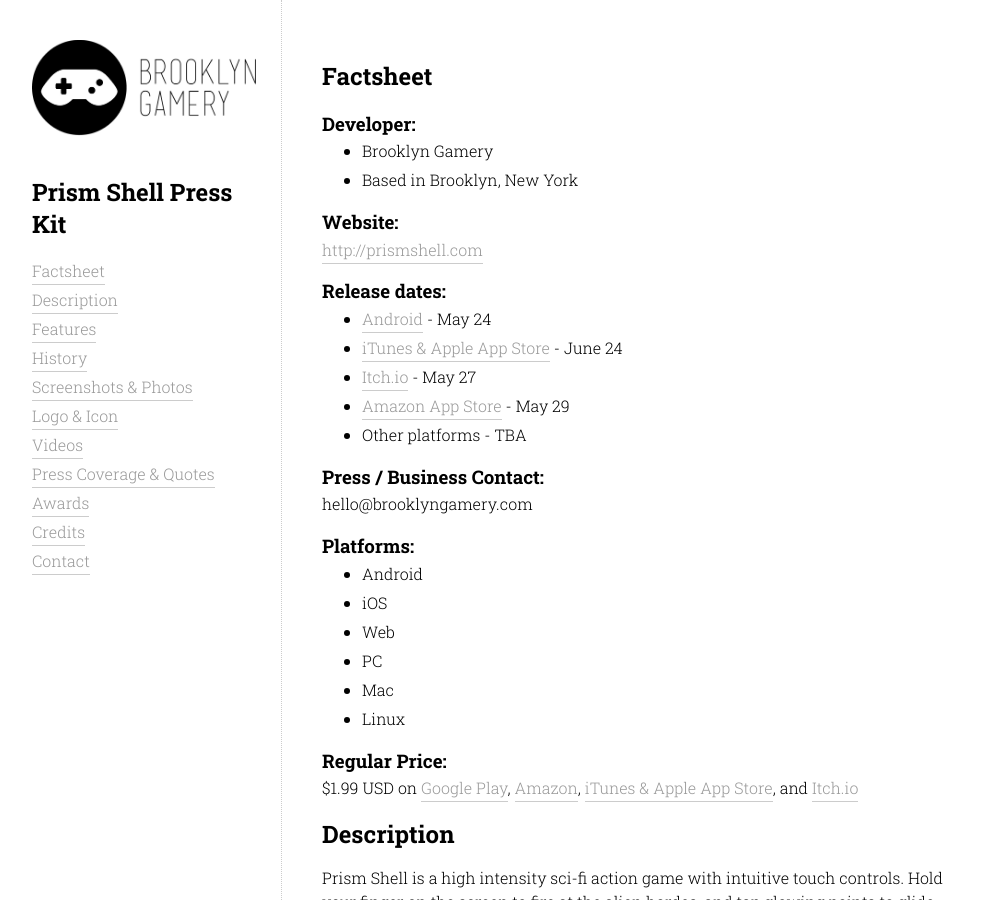
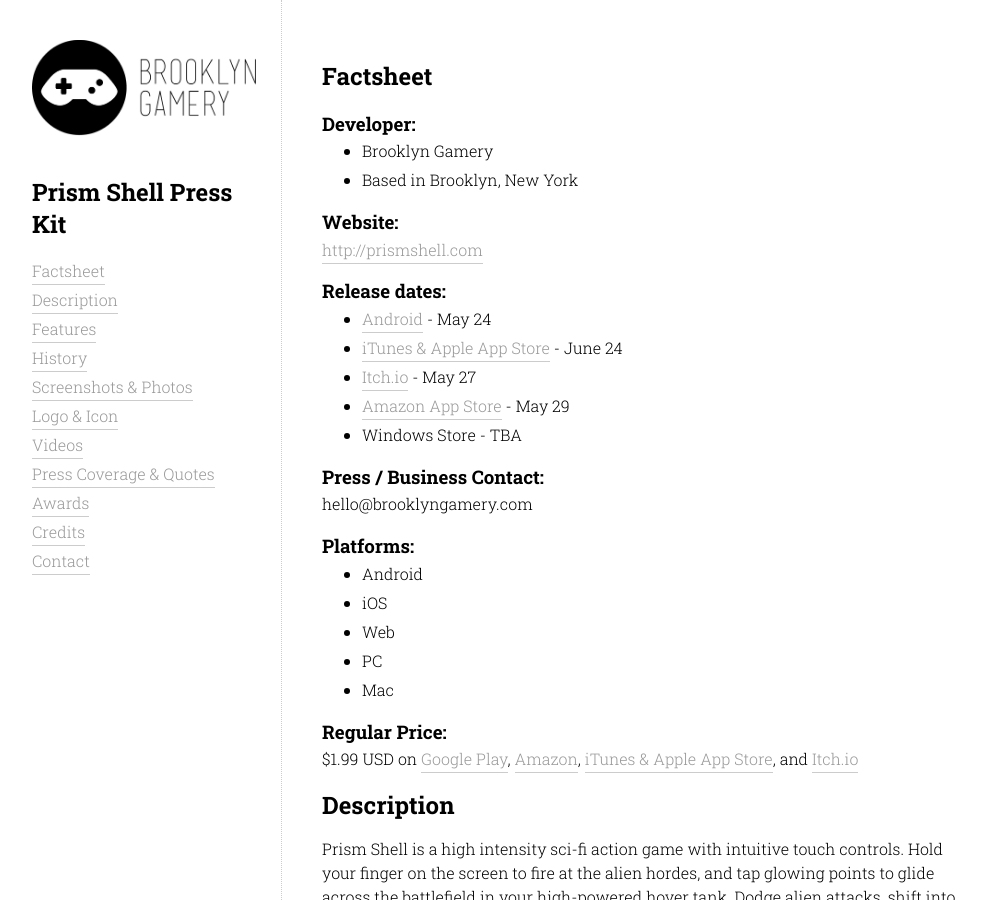
Before and after one commit to BrooklynGamery/brooklyngamery.github.io, a Jekyll site: the page built from presskit/projects/prism-shell/index.html, in a window 1280 px wide and 900 px high. Shown: the whole window, without its empty margins (148-1134 px from the left). Built offline with Jekyll 4.4.1, drawn with Linux system fonts in a browser that asks for light colours.

Commit message:
Update index.html

```diff
--- a/presskit/projects/prism-shell/index.html
+++ b/presskit/projects/prism-shell/index.html
@@ -20,7 +20,7 @@
 		<li><a href="https://itunes.apple.com/us/app/prism-shell/id1003087840?ls=1&amp;mt=8">iTunes &amp; Apple App Store</a> - June 24</li>
 		<li><a href="http://brooklyn-gamery.itch.io/prism-shell" target="_blank">Itch.io</a> - May 27</li>
 		<li><a href="http://www.amazon.com/dp/B00YBG8L3C/">Amazon App Store</a> - May 29</li>
-		<li>Other platforms - TBA</li>
+		<li>Windows Store - TBA</li>
 	</ul>
 
 	<h3>Press / Business Contact:</h3>
@@ -33,7 +33,6 @@
 		<li>Web</li>
 		<li>PC</li>
 		<li>Mac</li>
-		<li>Linux</li>
 	</ul>
 
 	<h3>Regular Price:</h3>
```
